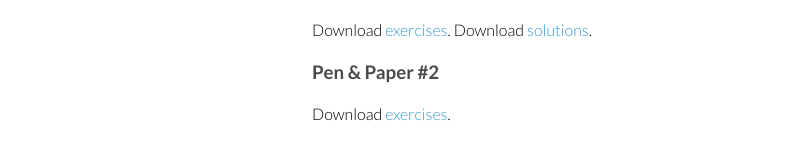
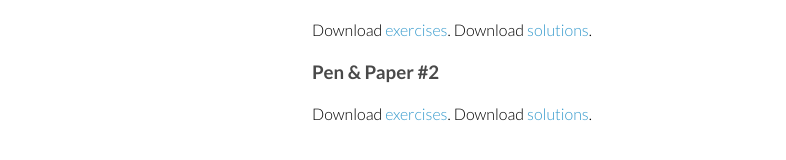
Before and after one commit to fos-2023/fos-2023.github.io, a Jekyll site: the page built from documents.md, in a window 1280 px wide and 900 px high, scrolled down 900 px. Shown: the part 704-864 px from the top of the window, without its empty margins (168-954 px from the left). Built offline with Jekyll 4.4.1, drawn with Linux system fonts in a browser that asks for light colours.

Commit message:
generated for https://github.com/sjrd/fos/tree/308c89d6989e3223d7bc9ea45d6cf5b5fedbd427

```diff
--- a/documents.md
+++ b/documents.md
@@ -199,3 +199,4 @@ Download [solutions](slides/penpaper-2023-1-sol.pdf).
 ### Pen & Paper #2
 
 Download [exercises](slides/penpaper-2023-2.pdf).
+Download [solutions](slides/penpaper-2023-2-sol.pdf).
```
Also changed, not shown: 9 other files.
